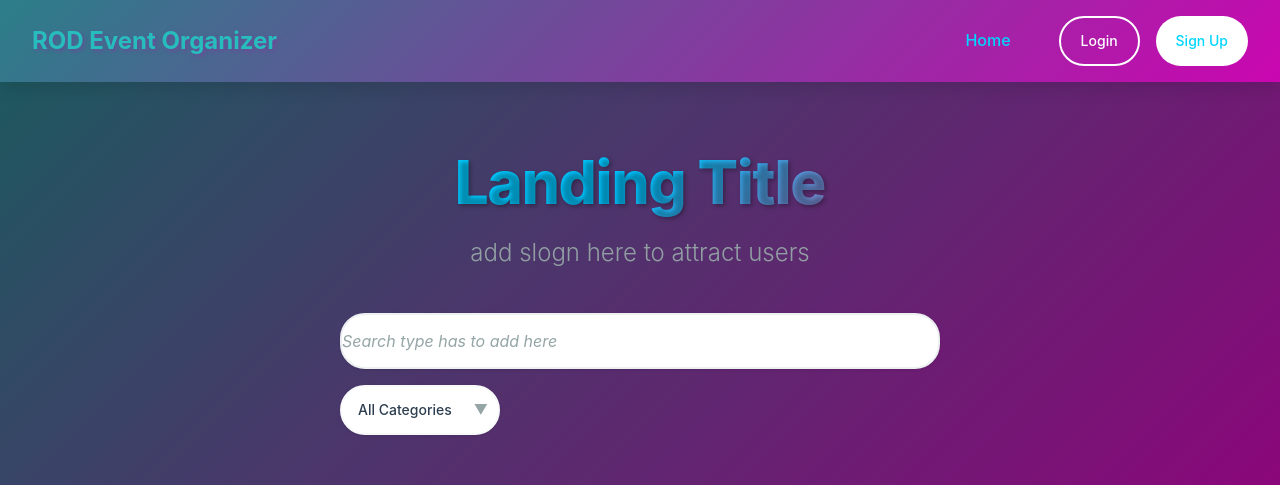
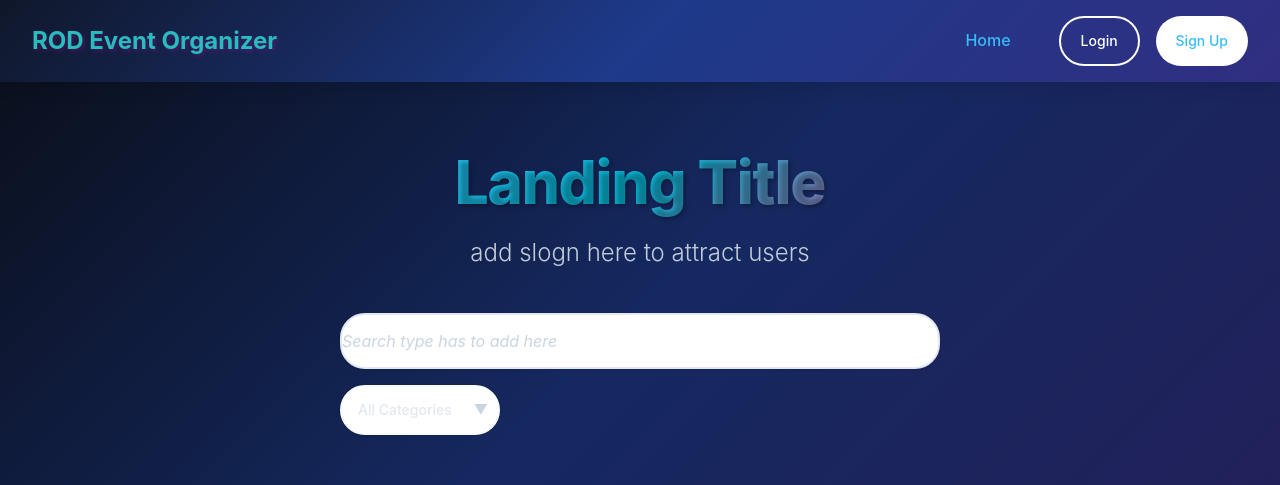
Before and after one commit to Rosh-codes/Event-Organiser, a React (Vite) app: page / in a window 1280 px wide. Shown: the top 485 px of the page. Built offline with nearby package versions, Linux system fonts and the light colour scheme.

Commit message:
color change

```diff
--- a/src/styles/variables.css
+++ b/src/styles/variables.css
@@ -1,40 +1,40 @@
 :root {
   /* Primary Colors */
-  --primary-gradient: linear-gradient(135deg, #2b7e89 0%, #ca06b0 100%);
-  --primary-color: #00d5ff;
-  --primary-dark: #a24b4b;
-  --primary-light: #f22c00;
+  --primary-gradient: linear-gradient(135deg, #0f172a 0%, #1e3a8a 50%, #312e81 100%);
+  --primary-color: #38bdf8;
+  --primary-dark: #0a0e1a;
+  --primary-light: #60a5fa;
 
   /* Secondary Colors */
-  --secondary-color: #ff00c8;
-  --secondary-light: #4dabae;
-  --accent-color: #00c3ff;
-  --accent-dark: #00fbff;
+  --secondary-color: #6366f1;
+  --secondary-light: #93c5fd;
+  --accent-color: #06b6d4;
+  --accent-dark: #0ea5e9;
 
   /* Status Colors */
-  --success-color: #27ae60;
-  --success-light: #2ecc71;
-  --warning-color: #f39c12;
-  --warning-light: #f1c40f;
-  --error-color: #e74c3c;
-  --error-light: #ec7063;
+  --success-color: #22c55e;
+  --success-light: #4ade80;
+  --warning-color: #facc15;
+  --warning-light: #fde047;
+  --error-color: #ef4444;
+  --error-light: #f87171;
 
   /* Neutral Colors */
   --white: #ffffff;
   --black: #000000;
-  --light-gray: #f8f9fa;
-  --medium-gray: #ecf0f1;
-  --border-gray: #bdc3c7;
-  --dark-gray: #95a5a6;
-  --text-color: #2c3e50;
-  --text-muted: #7f8c8d;
-  --text-light: #95a5a6;
+  --light-gray: #f8fafc;
+  --medium-gray: #e2e8f0;
+  --border-gray: #cbd5e1;
+  --dark-gray: #64748b;
+  --text-color: #e2e8f0;
+  --text-muted: #94a3b8;
+  --text-light: #cbd5e1;
 
   /* Background Colors */
-  --bg-primary: #f8f9fa;
-  --bg-secondary: #ffffff;
-  --bg-dark: #2c3e50;
-  --bg-overlay: rgba(0, 0, 0, 0.7);
+  --bg-primary: #0f172a;
+  --bg-secondary: #1e293b;
+  --bg-dark: #020617;
+  --bg-overlay: rgba(15, 23, 42, 0.8);
 
   --font-family: "Inter", "Segoe UI", "Roboto", "Oxygen", "Ubuntu", "Cantarell",
     sans-serif;
@@ -86,10 +86,10 @@
   --shadow-inner: inset 0 2px 4px 0 rgba(0, 0, 0, 0.06);
 
   /* Custom Shadows */
-  --shadow-card: 0 4px 20px rgba(0, 0, 0, 0.1);
-  --shadow-card-hover: 0 8px 30px rgba(0, 0, 0, 0.15);
-  --shadow-button: 0 4px 12px rgba(0, 255, 255, 0.3);
-  --shadow-modal: 0 20px 40px rgba(0, 0, 0, 0.1);
+  --shadow-card: 0 4px 20px rgba(14, 165, 233, 0.15);
+  --shadow-card-hover: 0 8px 30px rgba(14, 165, 233, 0.25);
+  --shadow-button: 0 4px 12px rgba(6, 182, 212, 0.3);
+  --shadow-modal: 0 20px 40px rgba(15, 23, 42, 0.25);
 
   --radius-none: 0;
   --radius-sm: 0.25rem; /* 4px */
```
